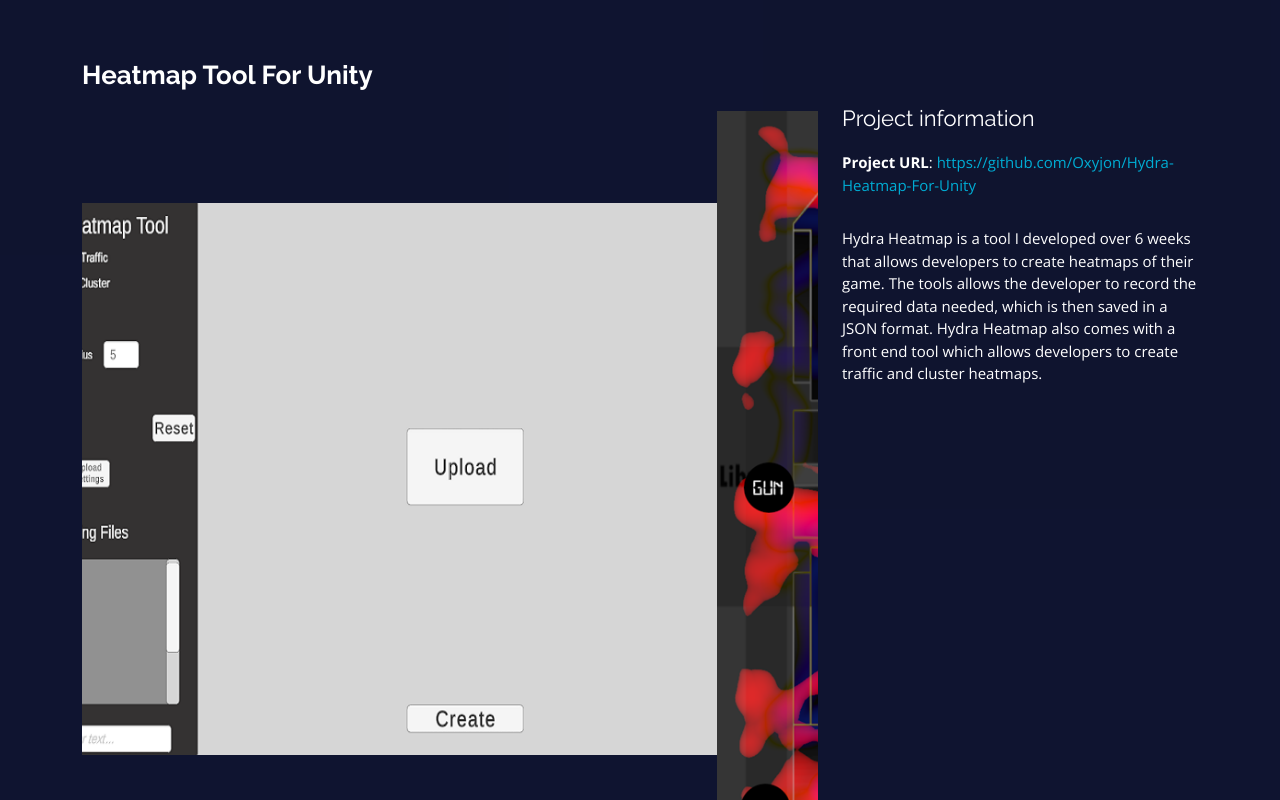
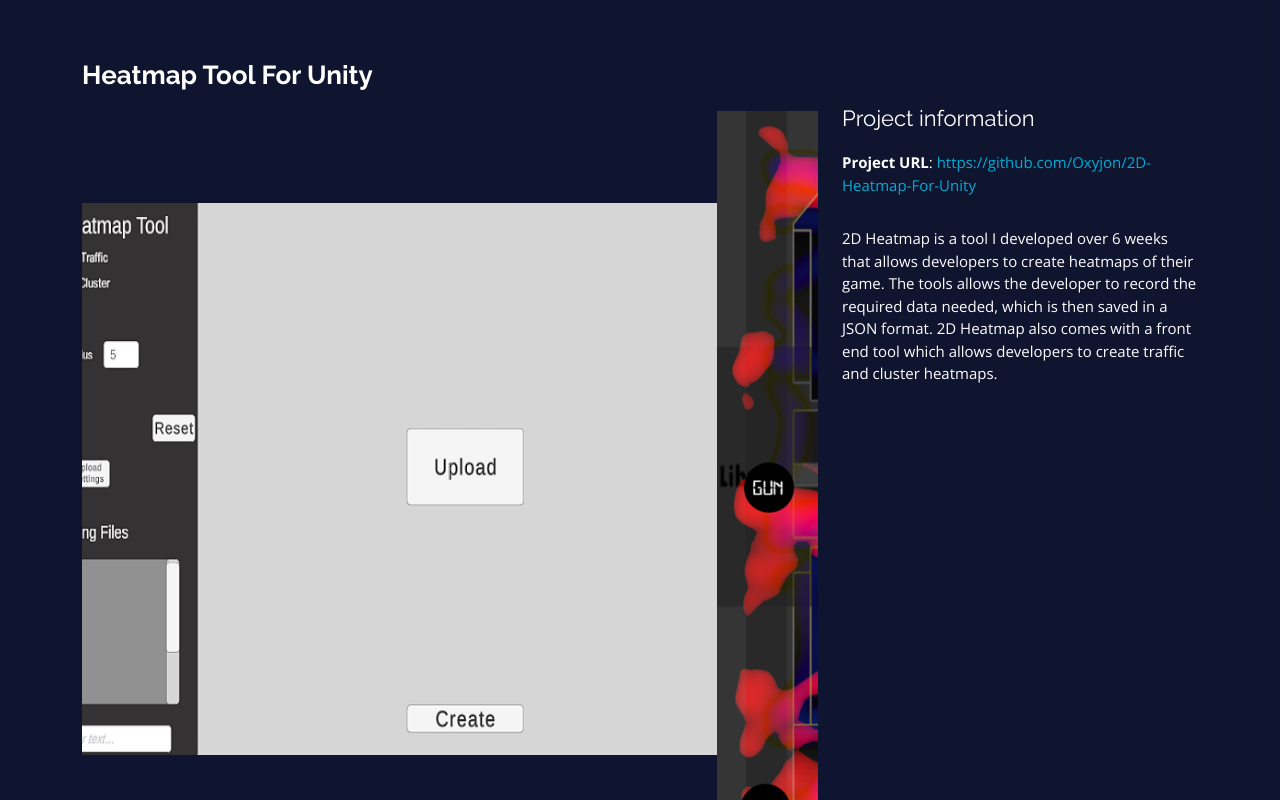
Before and after one commit to Oxyjon/Oxyjon.github.io, a plain HTML site: page Hydra.html in a window 1280 px wide. Drawn offline with nearby package versions, Linux system fonts and the light colour scheme.

Commit message:
Update Hydra.html

```diff
--- a/Hydra.html
+++ b/Hydra.html
@@ -75,12 +75,12 @@
           <div class="col-lg-4 portfolio-info">
             <h3>Project information</h3>
             <ul>
-              <li><strong>Project URL</strong>: <a href="#">https://github.com/Oxyjon/Hydra-Heatmap-For-Unity</a></li>
+              <li><strong>Project URL</strong>: <a href="#">https://github.com/Oxyjon/2D-Heatmap-For-Unity</a></li>
             </ul>
 
             <p>
-              Hydra Heatmap is a tool I developed over 6 weeks that allows developers to create heatmaps of their game.
-              The tools allows the developer to record the required data needed, which is then saved in a JSON format. Hydra Heatmap also comes with a front end tool which allows developers to create traffic and cluster heatmaps.
+              2D Heatmap is a tool I developed over 6 weeks that allows developers to create heatmaps of their game.
+              The tools allows the developer to record the required data needed, which is then saved in a JSON format. 2D Heatmap also comes with a front end tool which allows developers to create traffic and cluster heatmaps.
             </p>
           </div>
 
```
